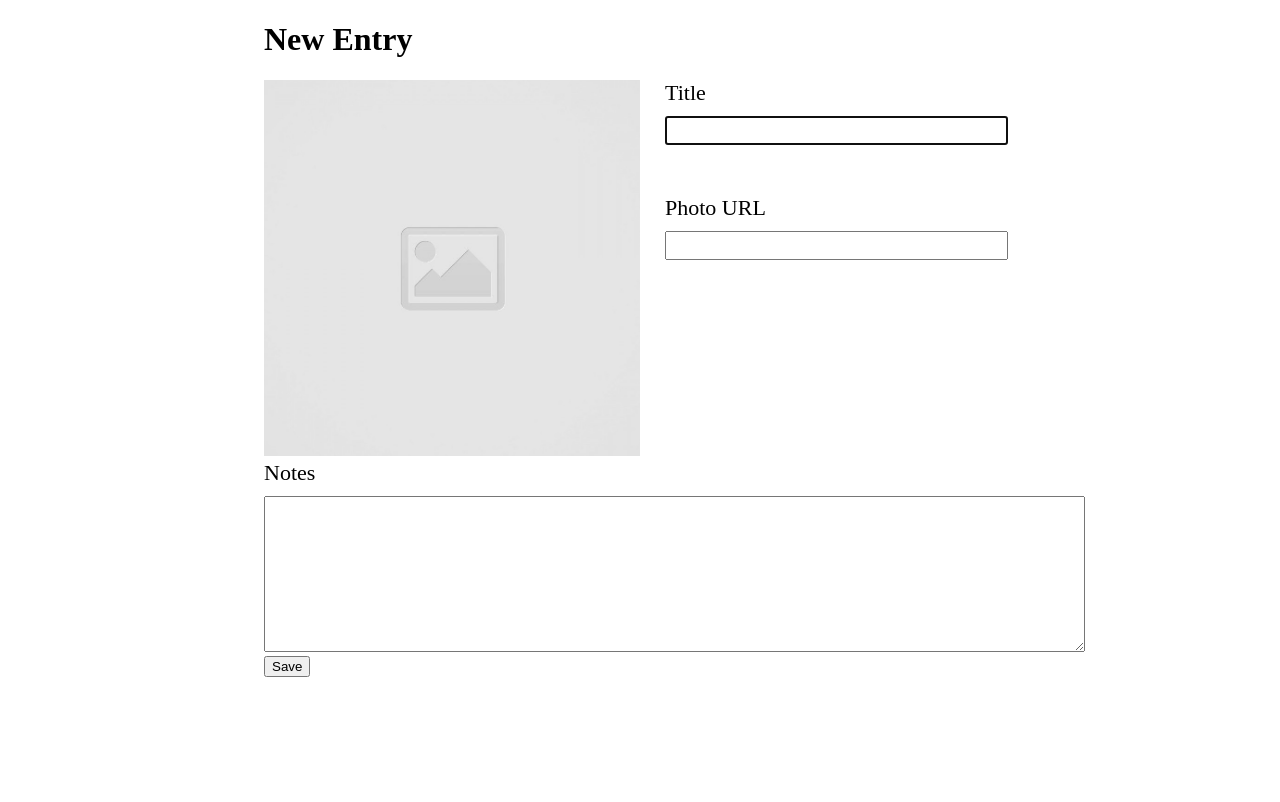
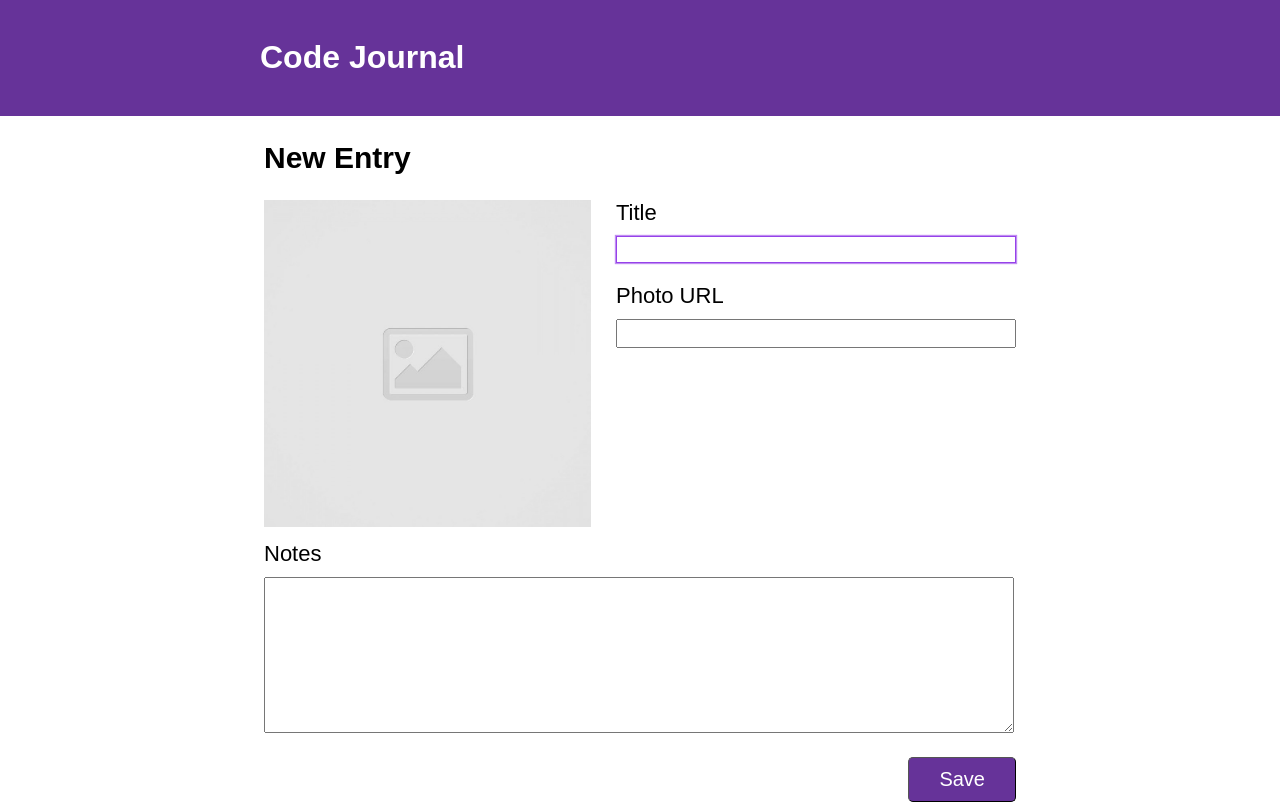
Before and after one commit to chrisahn1/code-journal-1.5, a website: page index.html in a window 1280 px wide. Drawn offline with Linux system fonts and the light colour scheme.

Commit message:
Completed create-an-entry

```diff
--- a/css/styles.css
+++ b/css/styles.css
@@ -3,6 +3,21 @@
   margin-left: auto;
   margin-right: auto;
   max-width: 800px;
+  font-family: sans-serif;
+}
+
+h2 {
+  font-size: 30px;
+}
+
+header {
+  background-color: rebeccapurple;
+  padding: 18px;
+}
+
+.header {
+  color: white;
+  font-family: sans-serif;
 }
 
 img {
@@ -10,19 +25,10 @@ img {
 }
 
 .photo-url {
-  width: 50%;
-}
-
-.title-photo-entries {
-  display: flex;
-}
-
-.title-input {
-  padding-left: 25px;
+  width: calc(100% / 2);
 }
 
 .photo-input {
-  padding-left: 25px;
   padding-top: 50px;
 }
 
@@ -34,5 +40,95 @@ img {
 input {
   padding-top: 5px;
   padding-bottom: 5px;
-  padding-right: 160px;
 }
+
+input:focus,
+textarea:focus {
+  outline: none;
+  border: 1px solid rgb(150 66 233);
+  box-shadow: 0 0 1px 1px rgb(150 66 233 / 60%);
+}
+
+.save-button {
+  background-color: rebeccapurple;
+  color: white;
+  padding: 10px 30px;
+  border-radius: 5px;
+  border-width: 0.5px;
+  font-size: 20px;
+  margin-top: 20px;
+}
+
+.save {
+  display: flex;
+  justify-content: flex-end;
+}
+
+@media screen and (min-width: 320px) {
+  textarea {
+    width: 270px;
+  }
+
+  input {
+    width: 270px;
+  }
+
+  .photo-url {
+    width: 100%;
+  }
+
+  .photo-input {
+    padding-top: 20px;
+  }
+
+  .notes-entry {
+    padding-top: 20px;
+  }
+}
+
+@media screen and (min-width: 568px) {
+  .title-photo-entries {
+    display: flex;
+  }
+
+  .title-input {
+    padding-left: 25px;
+  }
+
+  .photo-input {
+    padding-left: 25px;
+  }
+
+  .photo-url {
+    width: 50%;
+  }
+
+  textarea {
+    width: 500px;
+  }
+
+  input {
+    width: 220px;
+  }
+}
+
+@media screen and (min-width: 569px) {
+  .header {
+    justify-content: center;
+    margin-left: auto;
+    margin-right: auto;
+    max-width: 760px;
+  }
+
+  textarea {
+    width: 750px;
+  }
+
+  input {
+    width: 400px;
+  }
+
+  .notes-entry {
+    padding-top: 10px;
+  }
+}
--- a/index.html
+++ b/index.html
@@ -16,11 +16,12 @@
 </head>
 <body>
   <header>
+    <h1 class="header">Code Journal</h1>
   </header>
   <main>
     <div class="container" data-view="entry-form">
       <form id="create-entry-form">
-        <h1>New Entry</h1>
+        <h2>New Entry</h2>
         <div class="title-photo-entries">
           <div class="photo-url">
             <img class="photo" src="images/placeholder-image-square.jpg" onerror="this.src="images/placeholder-image-square.jpg"">
@@ -31,7 +32,7 @@
                 <label for="title">Title</label>
               </div>
               <div>
-                <input required autofocus type="text" id="title" name="title">
+                <input required autofocus type="text" id="title" name="title" size="50">
               </div>
             </div>
             <div class="photo-input">
@@ -39,7 +40,7 @@
                 <label for="photo-url">Photo URL</label>
               </div>
               <div>
-                <input required autofocus type="text" id="photo-url" name="photo-url">
+                <input required autofocus type="text" id="photo-url" name="photo-url" size="50">
               </div>
             </div>
           </div>
@@ -51,9 +52,9 @@
           <div>
             <textarea name="notes" cols="100" rows="10" required></textarea>
           </div>
-          <div>
-            <button type="submit" class="save-button">Save</button>
-          </div>
+        </div>
+        <div class="save">
+          <button type="submit" class="save-button">Save</button>
         </div>
       </form>
     </div>
```
